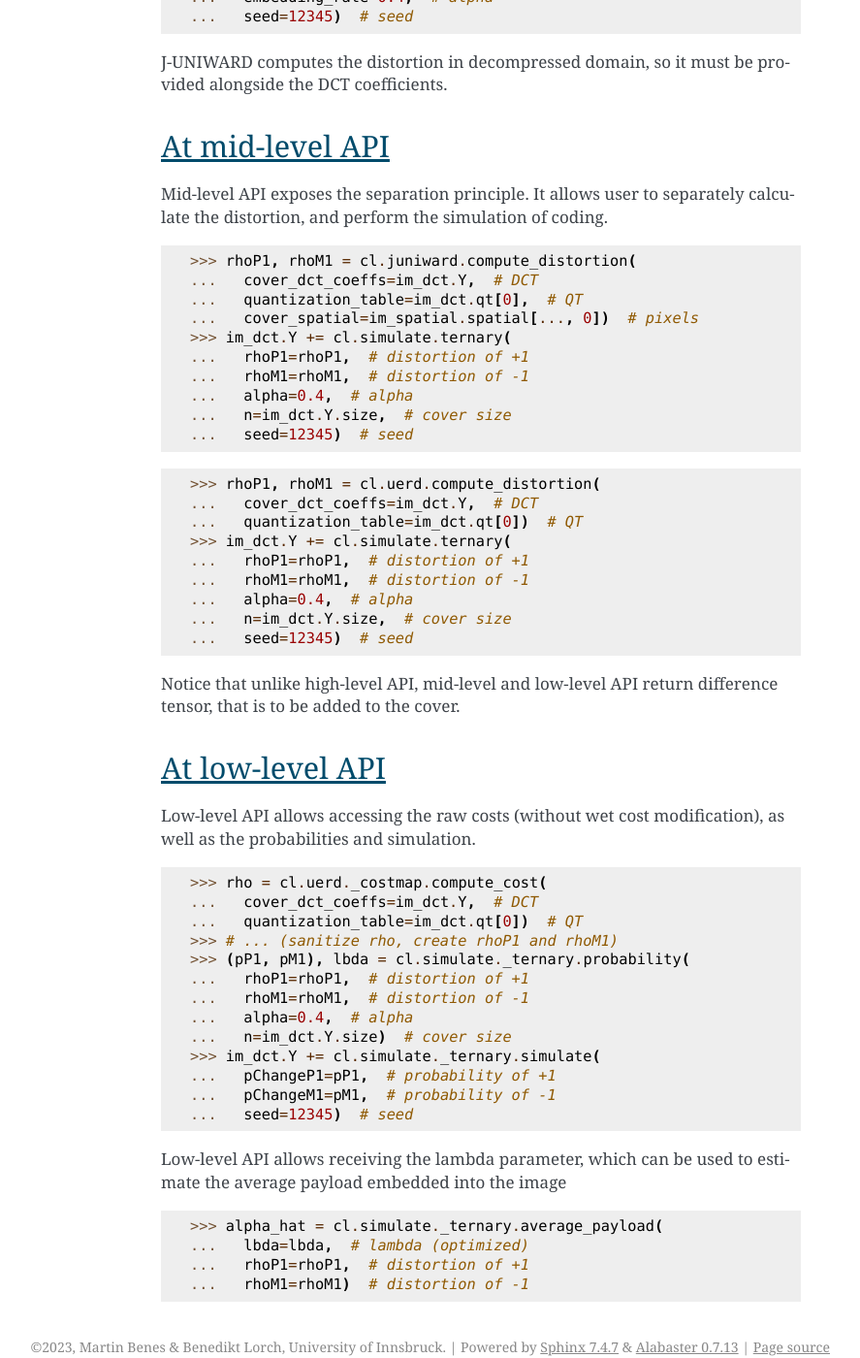
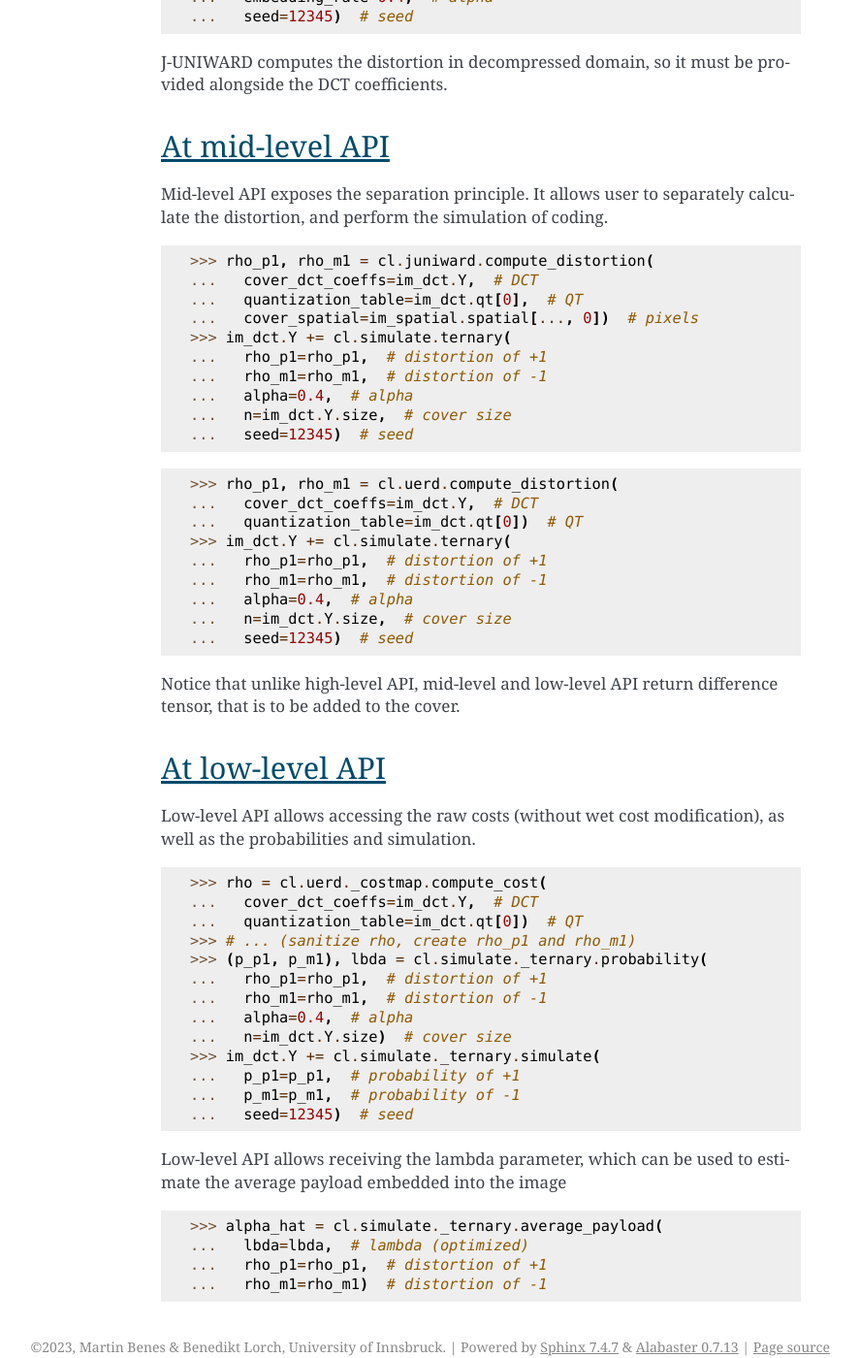
Before and after one commit to uibk-uncover/conseal, a Sphinx documentation site: the page built from docs/usage.rst, in a window 1280 px wide and 1400 px high, scrolled down 1707 px. Shown: the whole window at 97% size, without its empty margins (254-1141 px from the left). Built offline with Sphinx 7.4.7, drawn with Linux system fonts in a browser that asks for light colours.

Commit message:
replaced more occurences of camel

```diff
--- a/docs/usage.rst
+++ b/docs/usage.rst
@@ -83,23 +83,23 @@ At mid-level API
 Mid-level API exposes the separation principle.
 It allows user to separately calculate the distortion, and perform the simulation of coding.
 
->>> rhoP1, rhoM1 = cl.juniward.compute_distortion(
+>>> rho_p1, rho_m1 = cl.juniward.compute_distortion(
 ...   cover_dct_coeffs=im_dct.Y,  # DCT
 ...   quantization_table=im_dct.qt[0],  # QT
 ...   cover_spatial=im_spatial.spatial[..., 0])  # pixels
 >>> im_dct.Y += cl.simulate.ternary(
-...   rhoP1=rhoP1,  # distortion of +1
-...   rhoM1=rhoM1,  # distortion of -1
+...   rho_p1=rho_p1,  # distortion of +1
+...   rho_m1=rho_m1,  # distortion of -1
 ...   alpha=0.4,  # alpha
 ...   n=im_dct.Y.size,  # cover size
 ...   seed=12345)  # seed
 
->>> rhoP1, rhoM1 = cl.uerd.compute_distortion(
+>>> rho_p1, rho_m1 = cl.uerd.compute_distortion(
 ...   cover_dct_coeffs=im_dct.Y,  # DCT
 ...   quantization_table=im_dct.qt[0])  # QT
 >>> im_dct.Y += cl.simulate.ternary(
-...   rhoP1=rhoP1,  # distortion of +1
-...   rhoM1=rhoM1,  # distortion of -1
+...   rho_p1=rho_p1,  # distortion of +1
+...   rho_m1=rho_m1,  # distortion of -1
 ...   alpha=0.4,  # alpha
 ...   n=im_dct.Y.size,  # cover size
 ...   seed=12345)  # seed
@@ -118,15 +118,15 @@ as well as the probabilities and simulation.
 >>> rho = cl.uerd._costmap.compute_cost(
 ...   cover_dct_coeffs=im_dct.Y,  # DCT
 ...   quantization_table=im_dct.qt[0])  # QT
->>> # ... (sanitize rho, create rhoP1 and rhoM1)
->>> (pP1, pM1), lbda = cl.simulate._ternary.probability(
-...   rhoP1=rhoP1,  # distortion of +1
-...   rhoM1=rhoM1,  # distortion of -1
+>>> # ... (sanitize rho, create rho_p1 and rho_m1)
+>>> (p_p1, p_m1), lbda = cl.simulate._ternary.probability(
+...   rho_p1=rho_p1,  # distortion of +1
+...   rho_m1=rho_m1,  # distortion of -1
 ...   alpha=0.4,  # alpha
 ...   n=im_dct.Y.size)  # cover size
 >>> im_dct.Y += cl.simulate._ternary.simulate(
-...   pChangeP1=pP1,  # probability of +1
-...   pChangeM1=pM1,  # probability of -1
+...   p_p1=p_p1,  # probability of +1
+...   p_m1=p_m1,  # probability of -1
 ...   seed=12345)  # seed
 
 Low-level API allows receiving the lambda parameter, which can be used
@@ -135,5 +135,5 @@ to estimate the average payload embedded into the image
 
 >>> alpha_hat = cl.simulate._ternary.average_payload(
 ...   lbda=lbda,  # lambda (optimized)
-...   rhoP1=rhoP1,  # distortion of +1
-...   rhoM1=rhoM1)  # distortion of -1
+...   rho_p1=rho_p1,  # distortion of +1
+...   rho_m1=rho_m1)  # distortion of -1
```
Also changed, not shown: 5 other files.
